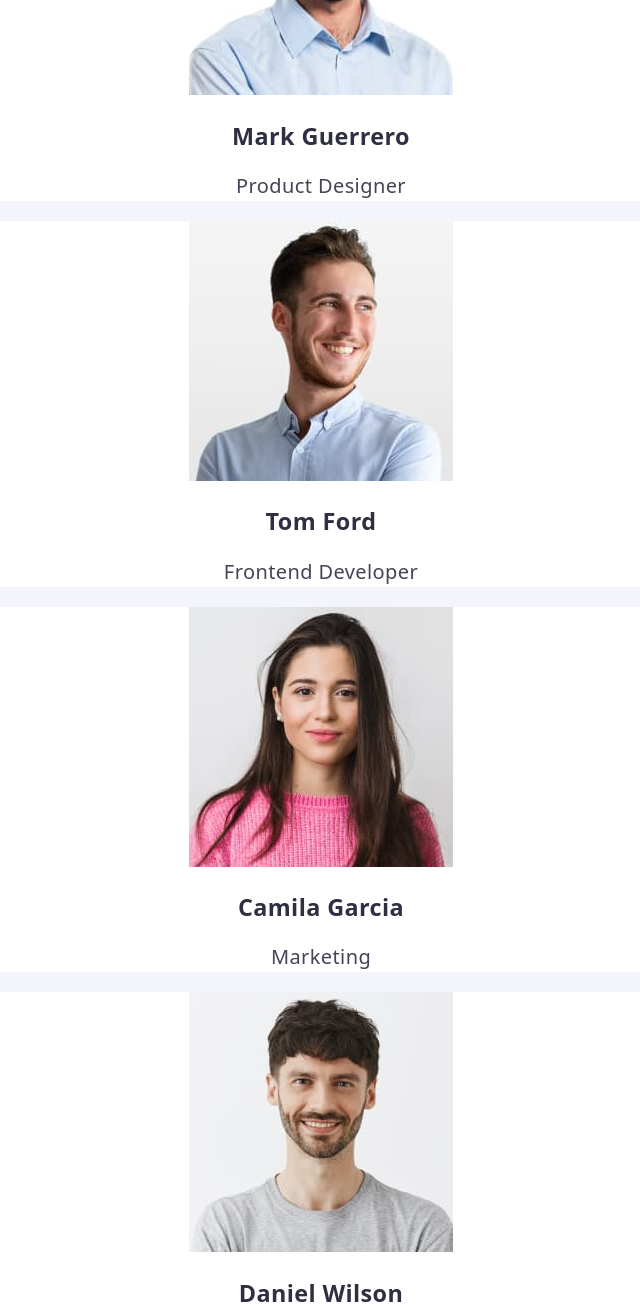
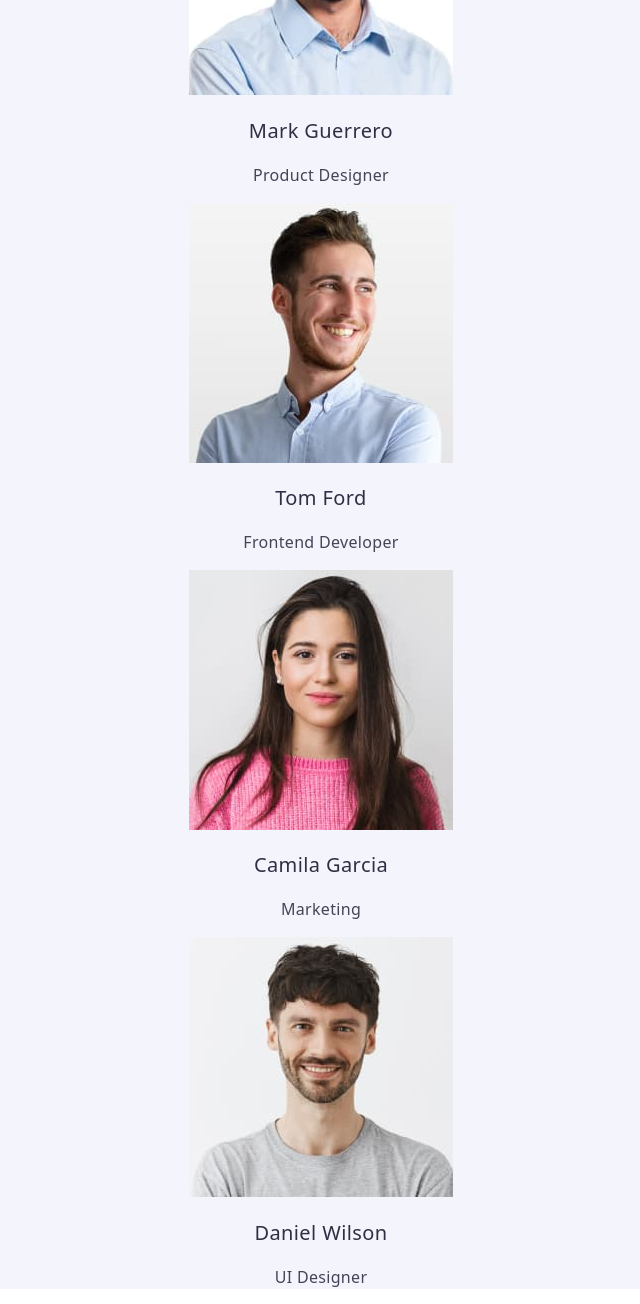
Before and after one commit to vitalii-22/goit-markup-hw-02, a plain HTML site: page index.html in a window 1280 px wide. Shown: the part 1020-2324 px from the top of the page, without its empty margins (339-979 px from the left). Drawn offline with nearby package versions, Linux system fonts and the light colour scheme.

Commit message:
доопрацьовані помилки

```diff
--- a/css/styles.css
+++ b/css/styles.css
@@ -14,7 +14,7 @@ a {
 
 .title-logo {
   color: #4d5ae5;
-  font-family: "Raleway", sans-seri;
+  font-family: "Raleway", sans-serif;
   font-size: 18px;
   font-weight: 700;
   line-height: 1.17em;
@@ -28,6 +28,7 @@ a {
 
 .navigation-list a {
   color: #2e2f42;
+  font-style: normal;
   font-weight: 500;
   line-height: 1.5em;
   letter-spacing: 0.02em;
@@ -108,18 +109,21 @@ a {
 }
 
 .our-team-list {
+  ackground-color: #ffffff;
+  text-align: center;
+}
+
+.our-employees {
   color: #2e2f42;
-  background-color: #ffffff;
-  text-align: center;
   font-size: 20px;
   font-weight: 500;
   line-height: 1.2em;
   letter-spacing: 0.02em;
 }
 
-.our-team-list p {
+.position-list {
   color: #434455;
-  text-align: center;
+  font-size: 16px;
   line-height: 1.5em;
   letter-spacing: 0.02em;
 }
@@ -127,8 +131,8 @@ a {
 .portfolio-title h2 {
   color: #2e2f42;
   text-align: center;
-  font-size: 36px;
-  font-weight: 700;
+  font-size: 20px;
+  font-weight: 500;
   line-height: 1.11em;
   letter-spacing: 0.02em;
   text-transform: capitalize;
--- a/index.html
+++ b/index.html
@@ -22,18 +22,18 @@
   <body>
     <header>
       <nav class="navigation-title">
-        <a href="./index.html" target="_blank" class="title-logo"
+        <a class="title-logo" href="./index.html" target="_blank"
           >Web<span class="title-logo-span">Studio</span></a
         >
         <ul>
           <li class="navigation-list">
-            <a href="./index.html" target="_blank">Studio</a>
+            <a href="" target="_blank">Studio</a>
           </li>
           <li class="navigation-list">
-            <a href="./index.html" target="_blank">Portfolio</a>
+            <a href="" target="_blank">Portfolio</a>
           </li>
           <li class="navigation-list">
-            <a href="./index.html" target="_blank">Contacts</a>
+            <a href="" target="_blank">Contacts</a>
           </li>
         </ul>
       </nav>
@@ -91,23 +91,23 @@
         <ul>
           <li class="our-team-list">
             <img src="./images/Mark.jpg" alt="Mark Guerrero" width="264" />
-            <h3>Mark Guerrero</h3>
-            <p>Product Designer</p>
+            <h3 class="our-employees">Mark Guerrero</h3>
+            <p class="position-list">Product Designer</p>
           </li>
           <li class="our-team-list">
             <img src="./images/Tom.jpg" alt="Tom Ford" width="264" />
-            <h3>Tom Ford</h3>
-            <p>Frontend Developer</p>
+            <h3 class="our-employees">Tom Ford</h3>
+            <p class="position-list">Frontend Developer</p>
           </li>
           <li class="our-team-list">
             <img src="./images/Camila.jpg" alt="Camila Garcia" width="264" />
-            <h3>Camila Garcia</h3>
-            <p>Marketing</p>
+            <h3 class="our-employees">Camila Garcia</h3>
+            <p class="position-list">Marketing</p>
           </li>
           <li class="our-team-list">
             <img src="./images/Daniel.jpg" alt="Daniel Wilson" width="264" />
-            <h3>Daniel Wilson</h3>
-            <p>UI Designer</p>
+            <h3 class="our-employees">Daniel Wilson</h3>
+            <p class="position-list">UI Designer</p>
           </li>
         </ul>
       </section>
```
